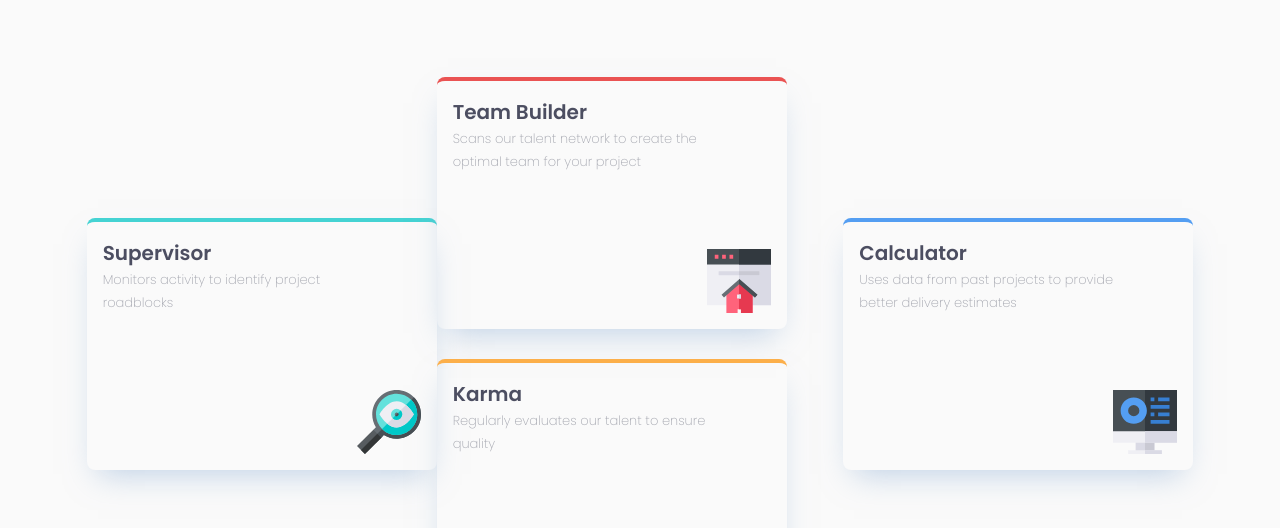
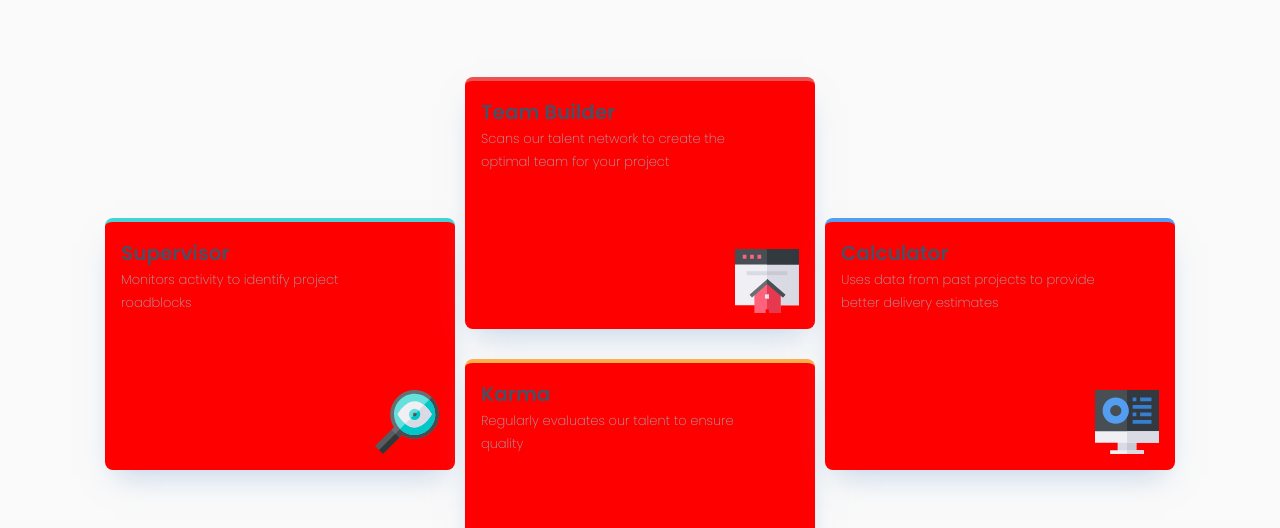
Before and after one commit to haroon-raja/four-card-feature-section, a website: page index.html in a window 1280 px wide. Shown: the part 240-768 px from the top of the page. Drawn offline with Linux system fonts and the light colour scheme.

Commit message:
Edit typographyd h1

```diff
--- a/scss/layout/_cards.scss
+++ b/scss/layout/_cards.scss
@@ -7,9 +7,9 @@
   box-shadow: 0 u.rem(15) u.rem(30) u.rem(-11) rgba(u.$color-shadow, .5);
   display: grid;
   grid-template-columns: 1fr min-content;
+  background-color: red;
 
   @include u.breakpoint(large) {
-    //width: u.rem(300);
     padding: u.rem(16) u.rem(8);
   }
 
--- a/scss/layout/_grid.scss
+++ b/scss/layout/_grid.scss
@@ -4,8 +4,9 @@
   display: grid;
   grid-template-columns: repeat(3, minmax(1fr, u.rem(350)));
   grid-template-rows: repeat(4, min-content);
-  //justify-content: center;
+  justify-content: center;
   row-gap: u.rem(30);
+  column-gap: u.rem(10);
   margin-bottom: u.rem(50);
 
   @include u.breakpoint(large) {
--- a/scss/layout/_header.scss
+++ b/scss/layout/_header.scss
@@ -15,6 +15,10 @@
 .heading {
   margin-bottom: u.rem(18);
   line-height: u.rem(60);
+
+  @include u.breakpoint(medium) {
+    line-height: u.rem(40);
+  }
 
   @include u.breakpoint(small) {
     line-height: u.rem(36);
--- a/scss/util/_breakpoints.scss
+++ b/scss/util/_breakpoints.scss
@@ -1,5 +1,5 @@
 @use "functions" as f;
-//large=1100,
+//large=1100, medium=900, small=600, xsmall=400
 
 $breakpoints-down: (
   'large': f.em(1100),
```
Also changed, not shown: css/style.css, 1 other file.
